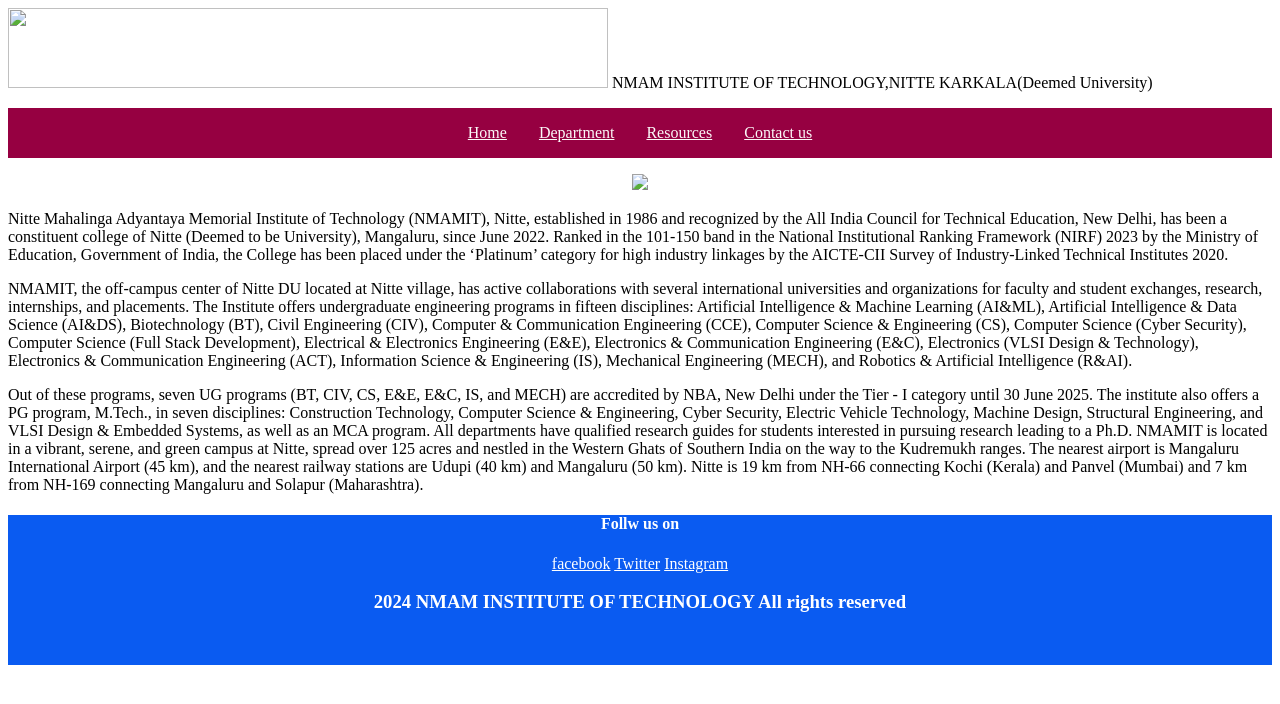
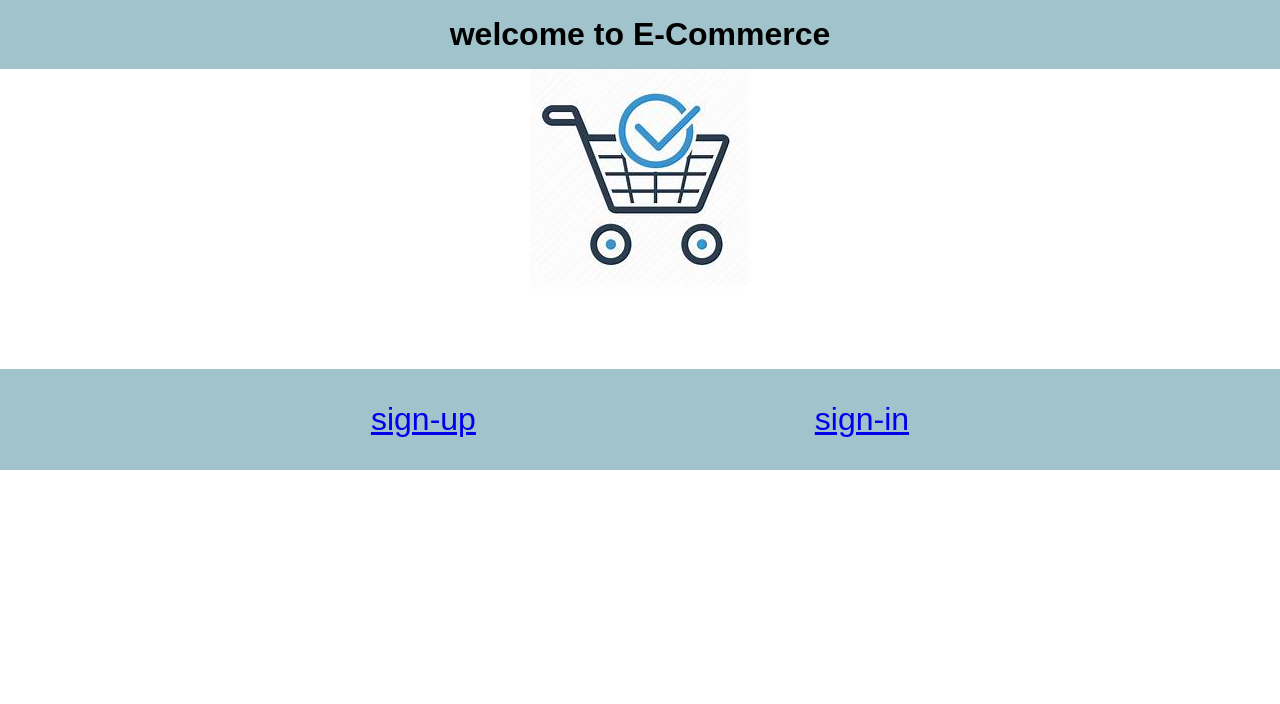
Before and after one commit to Dhanush-alpha/DHANUSH, a plain HTML site: page index.html in a window 1280 px wide. Drawn offline with Linux system fonts and the light colour scheme.

Commit message:
Add files via upload

```diff
--- a/index.html
+++ b/index.html
@@ -1,67 +1,25 @@
 <!DOCTYPE html>
 <html lang="en">
 <head>
-    <link rel="stylesheet" href="style.css">
     <meta charset="UTF-8">
     <meta name="viewport" content="width=device-width, initial-scale=1.0">
-    <title>Document</title>
+    <title>e commerce</title>
+    <link rel="stylesheet" href="style.css">
 </head>
 <body>
     <header>
-        <img  id="img1" src="nmamitlogo.png">
-                         NMAM INSTITUTE OF TECHNOLOGY,NITTE KARKALA(Deemed University)
-
-   </header>
-   <nav>
-    <ul class="menu">
-        <li><a href="#">Home</a></li>
-        <li class="submenu">
-            <a href="">Department</a>
-            <ul class="submenu-content">
-                <li><a href="https://nmamit.nitte.edu.in/department-computer-science.php">Department of CSE</a></li>
-                <li><a href="https://nmamit.nitte.edu.in/department-information-science.php">Department of ISE</a></li>
-            </ul>
-        </li>
-        <li>
-            <a href="#">Resources</a>
-        </li>
-        <li>
-            <a href="#">Contact us</a>
-        </li>
-    </ul>
-    </nav>
-   <div>
-
-   <center><img  class="img2" src="./nmam_institute_of_technology_cover.jpeg"></center>
-   </div>
-
-<div>
-   <p> Nitte Mahalinga Adyantaya Memorial Institute of Technology (NMAMIT), Nitte, established in 1986 and recognized by the All India Council for Technical Education, New Delhi, has been a constituent college of Nitte (Deemed to be University), Mangaluru, since June 2022.
-    Ranked in the 101-150 band in the National Institutional Ranking Framework (NIRF) 2023 by the Ministry of Education, Government of India, the College has been placed under the ‘Platinum’ category for high industry linkages by the AICTE-CII Survey of Industry-Linked Technical Institutes 2020.
-</p>
-
-
-<p>NMAMIT, the off-campus center of Nitte DU located at Nitte village, has active collaborations with several international universities and organizations for faculty and student exchanges, research, internships, and placements. The Institute offers undergraduate engineering programs in fifteen disciplines: Artificial Intelligence & Machine Learning (AI&ML), Artificial Intelligence & Data Science (AI&DS), Biotechnology (BT), Civil Engineering (CIV), Computer & Communication Engineering (CCE), Computer Science & Engineering (CS), Computer Science (Cyber Security), Computer Science (Full Stack Development), Electrical & Electronics Engineering (E&E), Electronics & Communication Engineering (E&C), Electronics (VLSI Design & Technology), Electronics & Communication Engineering (ACT), Information Science & Engineering (IS), Mechanical Engineering (MECH), and Robotics & Artificial Intelligence (R&AI).</p>
-
-Out of these programs, seven UG programs (BT, CIV, CS, E&E, E&C, IS, and MECH) are accredited by NBA, New Delhi under the Tier - I category until 30 June 2025. The institute also offers a PG program, M.Tech., in seven disciplines: Construction Technology, Computer Science & Engineering, Cyber Security, Electric Vehicle Technology, Machine Design, Structural Engineering, and VLSI Design & Embedded Systems, as well as an MCA program. All departments have qualified research guides for students interested in pursuing research leading to a Ph.D.
-
-NMAMIT is located in a vibrant, serene, and green campus at Nitte, spread over 125 acres and nestled in the Western Ghats of Southern India on the way to the Kudremukh ranges. The nearest airport is Mangaluru International Airport (45 km), and the nearest railway stations are Udupi (40 km) and Mangaluru (50 km). Nitte is 19 km from NH-66 connecting Kochi (Kerala) and Panvel (Mumbai) and 7 km from NH-169 connecting Mangaluru and Solapur (Maharashtra).
-
+        <h1><strong>welcome to  E-Commerce </strong></h1>
+    </header>
+    <div class="image">
+      <center><img src="images.jpeg" alt="logo"></center>
+    </div>
+    <main>
+<div class="sign">
+    <a href="signup.html">sign-up</a>
+    <a href="signin.html">sign-in</a>
 </div>
 
-
-
-
-
-  <center><div id="footer">
-   <h4 id="follow">Follw us on </h4>
-    <a  class="social" href="">facebook</a>
-    <a class="social"href="">Twitter</a>
-    <a class="social"href="">Instagram</a>
-
-   <h3 id="copyright"> 2024 NMAM INSTITUTE OF TECHNOLOGY All rights reserved</h3>
-
-   </div></center>
+    </main>
 
 </body>
 </html>
--- a/style.css
+++ b/style.css
@@ -1,67 +1,56 @@
-#img1
-{
-height: 80px;
-width: 600px;
-}
+body, h1, h2 , p, ul, li{
+    margin: 0;
+    padding: 0;
+ }
+ body{
+    font-family: Arial, Helvetica, sans-serif;
+    display: flexbox;
+    justify-content:center ;
+    max-height: max-content;
 
-#img2
-{
-    width: 100px;
-    height: 200px;
-}
+ }
+ header{
+    background-color: rgb(161, 195, 204);
+ color: black;
+ padding: 1rem;
+ display: flex;
+justify-content:center ;
+ }
+ .image{
+   align-items: center;
+   height: 300px;
+ }
+ .sign{
+    text-align: center;
+    font-size:xx-large;
+    justify-content: space-evenly;
+    background-color: rgb(161, 195, 204);
+    display: flex;
+    padding:2rem;
 
+ }
+ .main{
+    padding: 4rem;
+    margin: 100px;
+    border: 25px black;
+    display: flex;
+    justify-content: center;
+ }
+ .signin{
+    display: flex;
+    justify-content:space-evenly;
+    font-size:large ;
 
-nav{
-    background-color:rgb(150, 0, 65);
-}
-.menu{
-    list-style: none;
-    display:flex;
-    justify-content:center;
-    padding:1rem 0;
-}
-.menu li{
-    margin:0 1rem;
-    position: relative;
-}
-.menu a{
-    color:rgb(252, 248, 248);
-}
-.menu a:hover{
-    color:rgb(22, 94, 239);
-}
-.submenu-content{
-    display:none;
-    position:absolute;
-    top:100%;
-    left:0;
-    background-color:rgb(153, 153, 160);
-    z-index:1;
-}
-.submenu:hover .submenu-content{
-    display:block;
-}
+ }
+ .back{
+    background-image: url("signin.jpeg");
+    background-repeat: no-repeat;
+    background-size: cover;
 
-
-
-
-#footer
-{
-    background-color: rgb(10, 91, 241);
-    height: 150px;
-}
-
-#follow
-{
-    color: white;
-}
-
-.social
-{
-    color: white;
-}
-
-#copyright
-{
-    color: white;
-}
+ }
+ .front
+ {
+    background-image: url("front.jpeg");
+    background-repeat: no-repeat;
+    background-size: cover;
+ }
```
Also changed, not shown: signin.html (added, +46 -0 lines), signup.html (added, +46 -0 lines), front..jpeg (added), front.jpeg (added), images.jpeg (added), images.png (added), script.js (added), signin.jpeg (added).
